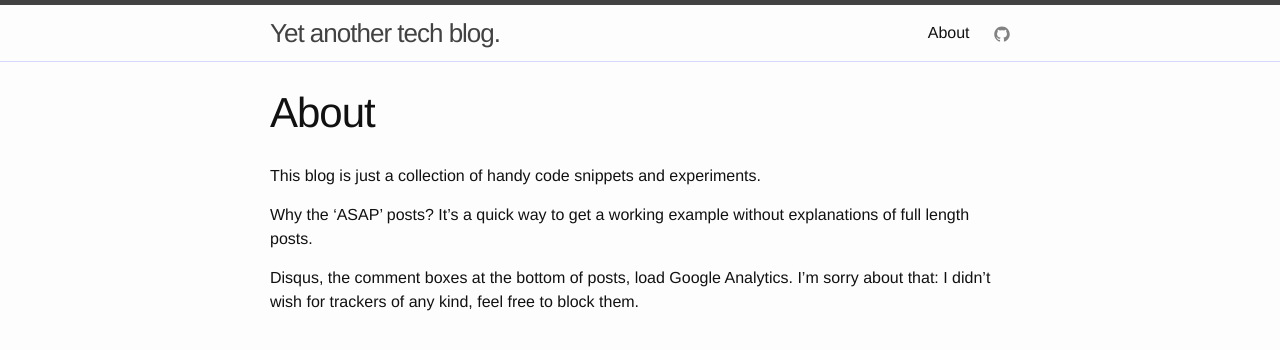
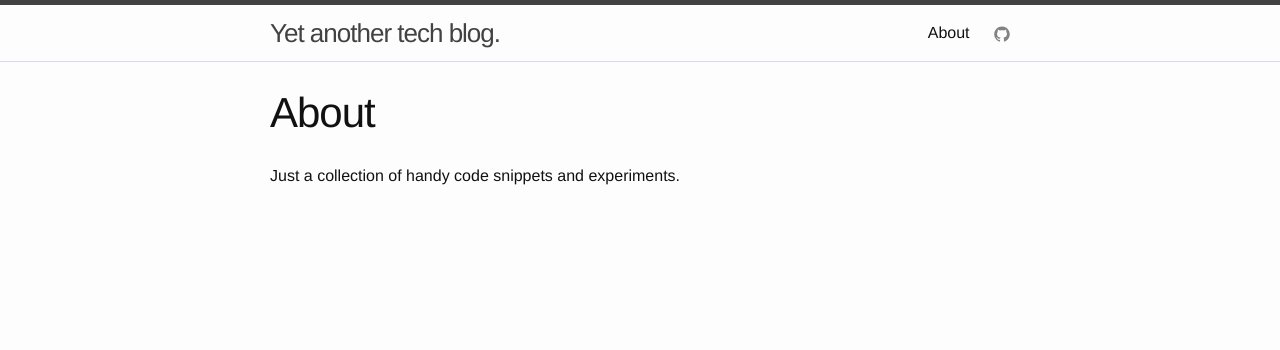
Before and after one commit to alan-mushi/alan-mushi.github.io, a Jekyll site: the page built from about.md, in a window 1280 px wide. Shown: the top 350 px of the page. Built offline with Jekyll 4.4.1, drawn with Linux system fonts in a browser that asks for light colours.

Commit message:
Update about.md

```diff
--- a/about.md
+++ b/about.md
@@ -4,8 +4,4 @@ title: About
 permalink: /about/
 ---
 
-This blog is just a collection of handy code snippets and experiments.
-
-Why the 'ASAP' posts? It's a quick way to get a working example without explanations of full length posts.
-
-Disqus, the comment boxes at the bottom of posts, load Google Analytics. I'm sorry about that: I didn't wish for trackers of any kind, feel free to block them.
+Just a collection of handy code snippets and experiments.
```
